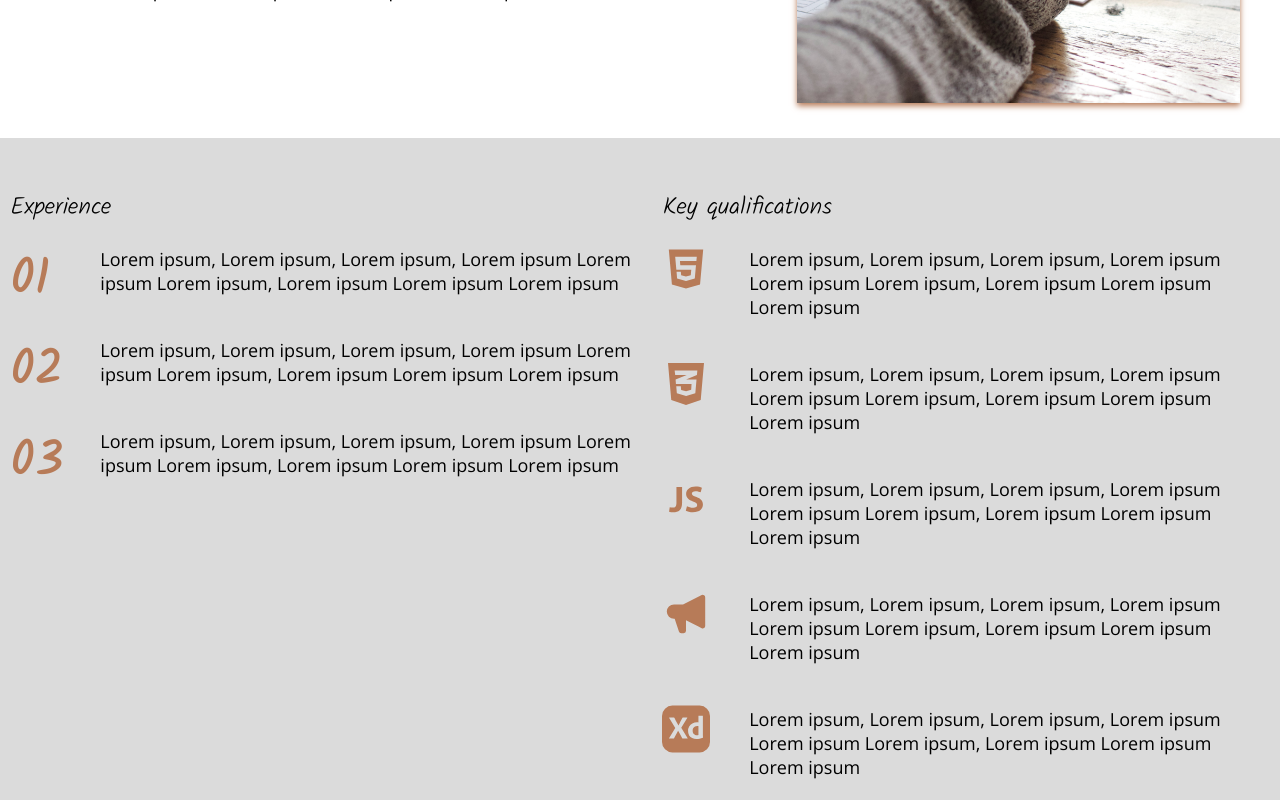
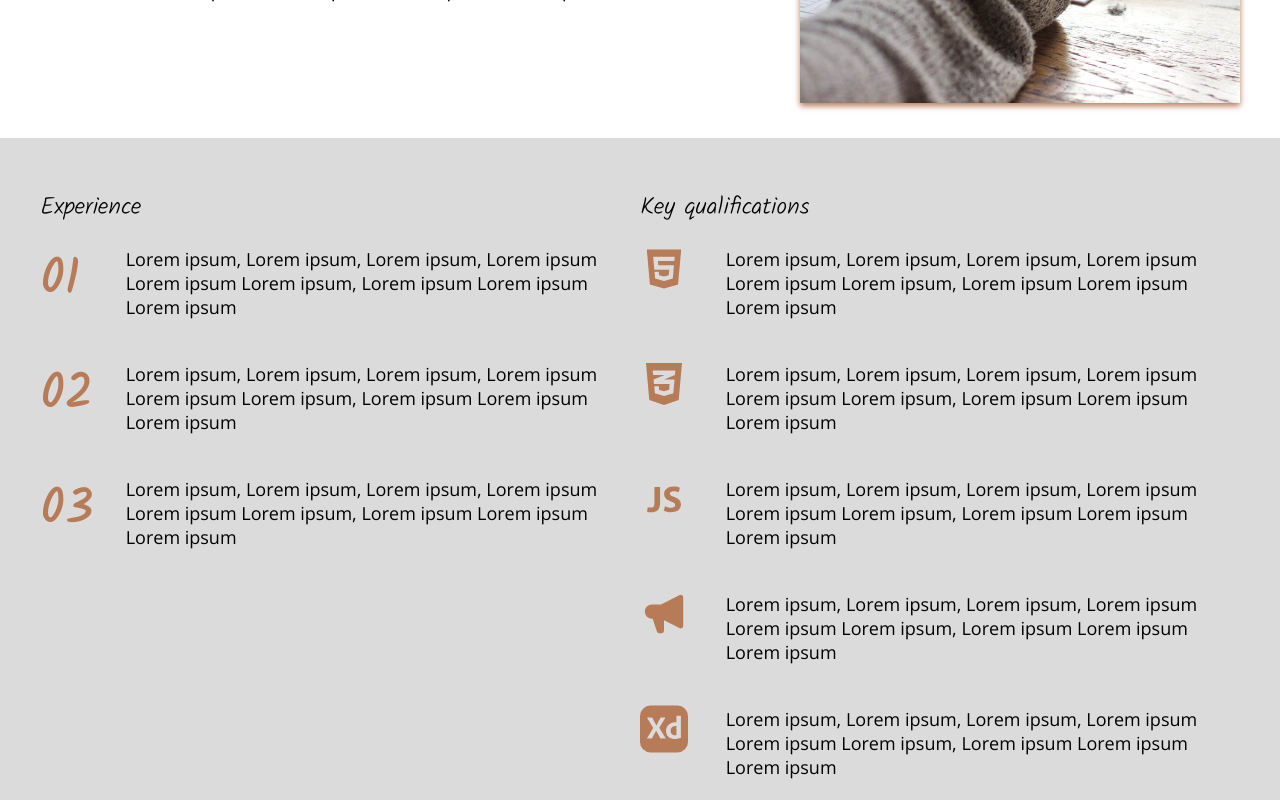
Before and after one commit to Janne-R/portfolio2, a React (Create React App) app: page /about in a window 1280 px wide. Shown: the part 1660-2460 px from the top of the page. Built offline with nearby package versions, Linux system fonts and the light colour scheme.

Commit message:
about done

```diff
--- a/src/components/Education.js
+++ b/src/components/Education.js
@@ -28,6 +28,7 @@ const Image = styled(ImageWithShadow)`
 
 @media ${({ theme }) => theme.devices.laptopS} {
   width: 60%;
+  margin-left: 10px;
 }
 `;
 
--- a/src/components/ExperienceAndKeyQualifications.js
+++ b/src/components/ExperienceAndKeyQualifications.js
@@ -22,8 +22,9 @@ display: flex;
 const Experience = () => {
   return (
     <>
+      <BlockContainer>
         <Flex>
-        <BlockContainer>
+          <div>
             <H2>Experience</H2>
             <NumbersGrid number="01" p="Lorem ipsum, Lorem ipsum, Lorem ipsum,
           Lorem ipsum Lorem ipsum Lorem ipsum,
@@ -34,9 +35,9 @@ const Experience = () => {
             <NumbersGrid number="03" p="Lorem ipsum, Lorem ipsum, Lorem ipsum,
           Lorem ipsum Lorem ipsum Lorem ipsum,
           Lorem ipsum Lorem ipsum Lorem ipsum  "/>
-        </BlockContainer>
+          </div>
           <div>
-          <BlockContainer>
+            <div>
               <H2>Key qualifications</H2>
               <NumbersGrid number=<AiFillHtml5 /> p=" Lorem ipsum, Lorem ipsum, Lorem ipsum,
               Lorem ipsum Lorem ipsum Lorem ipsum,
@@ -53,9 +54,10 @@ const Experience = () => {
               <NumbersGrid number=<SiAdobexd /> p=" Lorem ipsum, Lorem ipsum, Lorem ipsum,
               Lorem ipsum Lorem ipsum Lorem ipsum,
           Lorem ipsum Lorem ipsum Lorem ipsum  "/>
-          </BlockContainer>
+            </div>
           </div>
         </Flex>
+      </BlockContainer>
     </>
 
   );
```
Lines whose indentation alone changed are shown as unchanged.
